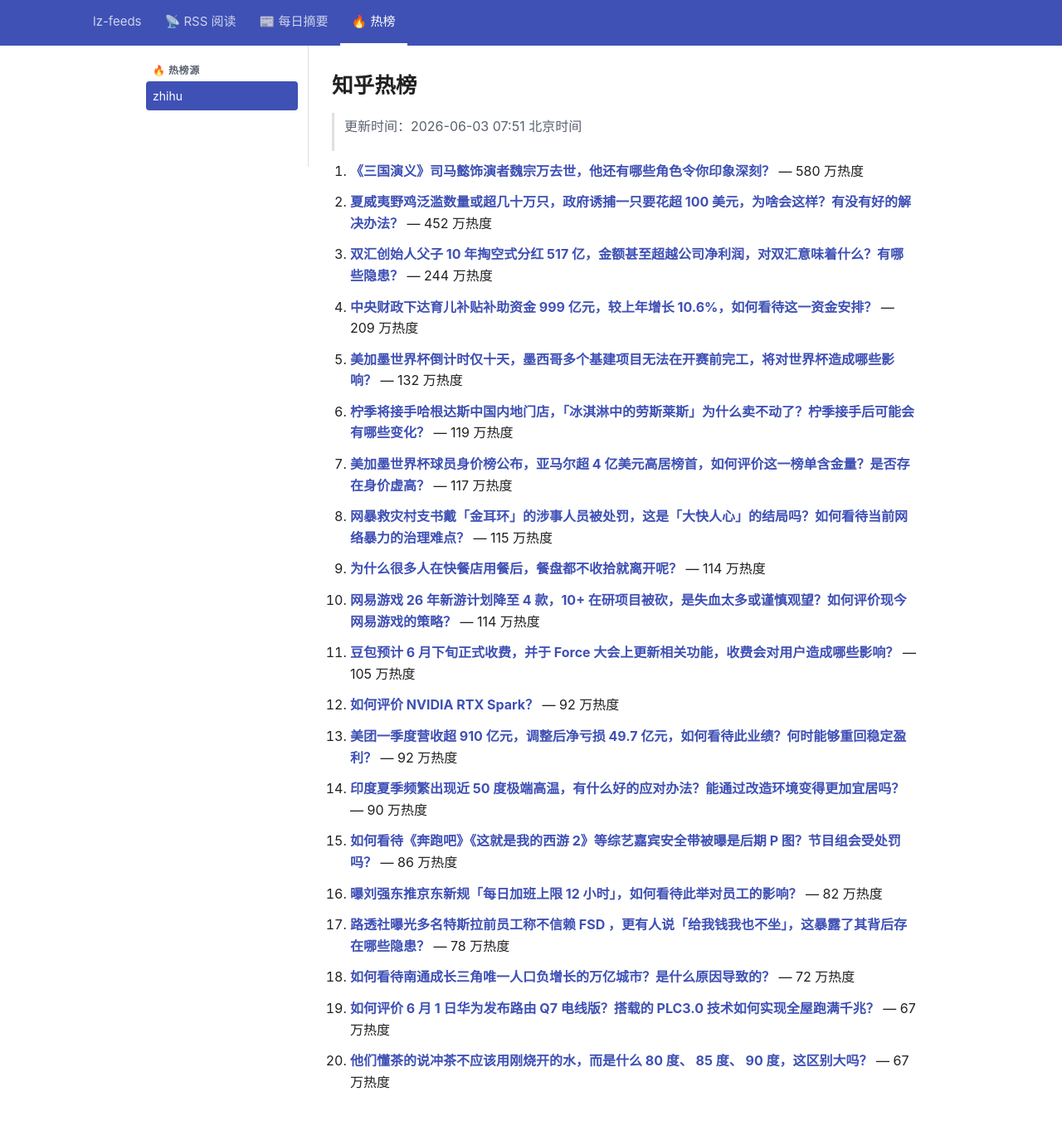
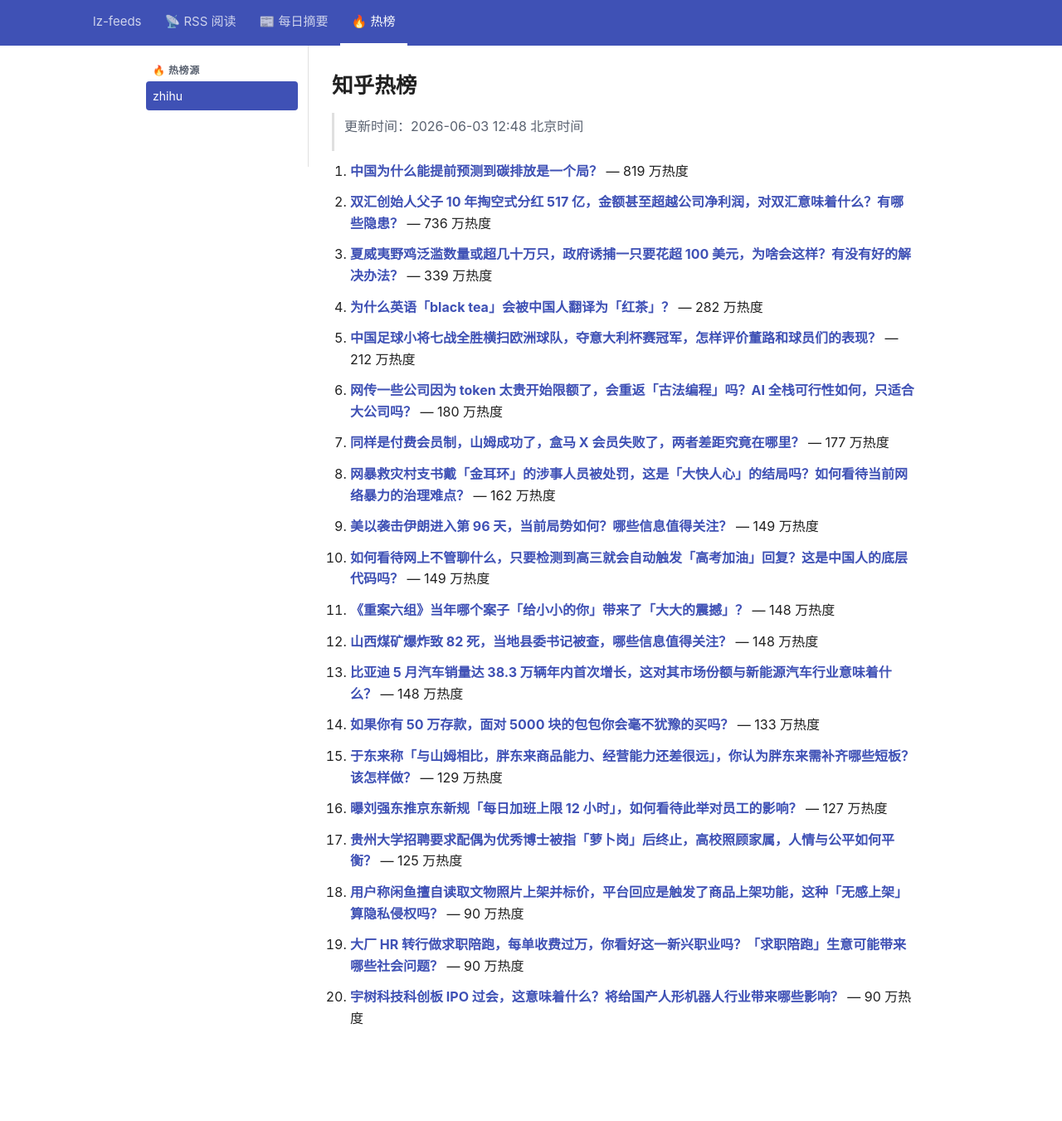
Before and after one commit to lizhang0101/lz-feeds, a Jekyll site: the page built from _hotlist/zhihu.md, in a window 1280 px wide and 1381 px high. Shown: the top 1351 px of the window at 83% size. Built offline with Jekyll 4.4.1, drawn with Linux system fonts in a browser that asks for light colours.

Commit message:
hotlist: 2026-06-03T04:48Z

```diff
--- a/_hotlist/zhihu.md
+++ b/_hotlist/zhihu.md
@@ -1,48 +1,48 @@
 ---
-updated: 2026-06-03 07:51 北京时间
+updated: 2026-06-03 12:48 北京时间
 count: 20
 ---
 
 # 知乎热榜
 
-> 更新时间：2026-06-03 07:51 北京时间
+> 更新时间：2026-06-03 12:48 北京时间
 
-1. **[《三国演义》司马懿饰演者魏宗万去世，他还有哪些角色令你印象深刻？](https://www.zhihu.com/question/2045241543074771466)** — 580 万热度
+1. **[中国为什么能提前预测到碳排放是一个局？](https://www.zhihu.com/question/2044940702971336256)** — 819 万热度
 
-2. **[夏威夷野鸡泛滥数量或超几十万只，政府诱捕一只要花超 100 美元，为啥会这样？有没有好的解决办法？](https://www.zhihu.com/question/2045166684776789812)** — 452 万热度
+2. **[双汇创始人父子 10 年掏空式分红 517 亿，金额甚至超越公司净利润，对双汇意味着什么？有哪些隐患？](https://www.zhihu.com/question/2045195329071309428)** — 736 万热度
 
-3. **[双汇创始人父子 10 年掏空式分红 517 亿，金额甚至超越公司净利润，对双汇意味着什么？有哪些隐患？](https://www.zhihu.com/question/2045195329071309428)** — 244 万热度
+3. **[夏威夷野鸡泛滥数量或超几十万只，政府诱捕一只要花超 100 美元，为啥会这样？有没有好的解决办法？](https://www.zhihu.com/question/2045166684776789812)** — 339 万热度
 
-4. **[中央财政下达育儿补贴补助资金 999 亿元，较上年增长 10.6%，如何看待这一资金安排？](https://www.zhihu.com/question/2045118337223488138)** — 209 万热度
+4. **[为什么英语「black tea」会被中国人翻译为「红茶」？](https://www.zhihu.com/question/2043466686905447828)** — 282 万热度
 
-5. **[美加墨世界杯倒计时仅十天，墨西哥多个基建项目无法在开赛前完工，将对世界杯造成哪些影响？](https://www.zhihu.com/question/2045132956591723223)** — 132 万热度
+5. **[中国足球小将七战全胜横扫欧洲球队，夺意大利杯赛冠军，怎样评价董路和球员们的表现？](https://www.zhihu.com/question/2045245336847737126)** — 212 万热度
 
-6. **[柠季将接手哈根达斯中国内地门店，「冰淇淋中的劳斯莱斯」为什么卖不动了？柠季接手后可能会有哪些变化？](https://www.zhihu.com/question/2045128511753647963)** — 119 万热度
+6. **[网传一些公司因为 token 太贵开始限额了，会重返「古法编程」吗？AI 全栈可行性如何，只适合大公司吗？](https://www.zhihu.com/question/2045210107105862467)** — 180 万热度
 
-7. **[美加墨世界杯球员身价榜公布，亚马尔超 4 亿美元高居榜首，如何评价这一榜单含金量？是否存在身价虚高？](https://www.zhihu.com/question/2044824905963632242)** — 117 万热度
+7. **[同样是付费会员制，山姆成功了，盒马 X 会员失败了，两者差距究竟在哪里？](https://www.zhihu.com/question/2012506163619595196)** — 177 万热度
 
-8. **[网暴救灾村支书戴「金耳环」的涉事人员被处罚，这是「大快人心」的结局吗？如何看待当前网络暴力的治理难点？](https://www.zhihu.com/question/2045125886844859183)** — 115 万热度
+8. **[网暴救灾村支书戴「金耳环」的涉事人员被处罚，这是「大快人心」的结局吗？如何看待当前网络暴力的治理难点？](https://www.zhihu.com/question/2045125886844859183)** — 162 万热度
 
-9. **[为什么很多人在快餐店用餐后，餐盘都不收拾就离开呢？](https://www.zhihu.com/question/1996499340886290798)** — 114 万热度
+9. **[美以袭击伊朗进入第 96 天，当前局势如何？哪些信息值得关注？](https://www.zhihu.com/question/2045279638348199640)** — 149 万热度
 
-10. **[网易游戏 26 年新游计划降至 4 款，10+ 在研项目被砍，是失血太多或谨慎观望？如何评价现今网易游戏的策略？](https://www.zhihu.com/question/2042983322993913991)** — 114 万热度
+10. **[如何看待网上不管聊什么，只要检测到高三就会自动触发「高考加油」回复？这是中国人的底层代码吗？](https://www.zhihu.com/question/2045166104444499420)** — 149 万热度
 
-11. **[豆包预计 6 月下旬正式收费，并于 Force 大会上更新相关功能，收费会对用户造成哪些影响？](https://www.zhihu.com/question/2044897263168616422)** — 105 万热度
+11. **[《重案六组》当年哪个案子「给小小的你」带来了「大大的震撼」？](https://www.zhihu.com/question/2044741584709738970)** — 148 万热度
 
-12. **[如何评价 NVIDIA RTX Spark？](https://www.zhihu.com/question/2044792103595770822)** — 92 万热度
+12. **[山西煤矿爆炸致 82 死，当地县委书记被查，哪些信息值得关注？](https://www.zhihu.com/question/2045257311883454150)** — 148 万热度
 
-13. **[美团一季度营收超 910 亿元，调整后净亏损 49.7 亿元，如何看待此业绩？何时能够重回稳定盈利？](https://www.zhihu.com/question/2044820813635907827)** — 92 万热度
+13. **[比亚迪 5 月汽车销量达 38.3 万辆年内首次增长，这对其市场份额与新能源汽车行业意味着什么？](https://www.zhihu.com/question/2044859839910827099)** — 148 万热度
 
-14. **[印度夏季频繁出现近 50 度极端高温，有什么好的应对办法？能通过改造环境变得更加宜居吗？](https://www.zhihu.com/question/2044848801311979204)** — 90 万热度
+14. **[如果你有 50 万存款，面对 5000 块的包包你会毫不犹豫的买吗？](https://www.zhihu.com/question/2043373941809484359)** — 133 万热度
 
-15. **[如何看待《奔跑吧》《这就是我的西游 2》等综艺嘉宾安全带被曝是后期 P 图？节目组会受处罚吗？](https://www.zhihu.com/question/2044830466537215022)** — 86 万热度
+15. **[于东来称「与山姆相比，胖东来商品能力、经营能力还差很远」，你认为胖东来需补齐哪些短板？该怎样做？](https://www.zhihu.com/question/2044773273901217307)** — 129 万热度
 
-16. **[曝刘强东推京东新规「每日加班上限 12 小时」，如何看待此举对员工的影响？](https://www.zhihu.com/question/2043672134849933812)** — 82 万热度
+16. **[曝刘强东推京东新规「每日加班上限 12 小时」，如何看待此举对员工的影响？](https://www.zhihu.com/question/2043672134849933812)** — 127 万热度
 
-17. **[路透社曝光多名特斯拉前员工称不信赖 FSD ，更有人说「给我钱我也不坐」，这暴露了其背后存在哪些隐患？](https://www.zhihu.com/question/2044816484182877447)** — 78 万热度
+17. **[贵州大学招聘要求配偶为优秀博士被指「萝卜岗」后终止，高校照顾家属，人情与公平如何平衡？](https://www.zhihu.com/question/2044768845597082439)** — 125 万热度
 
-18. **[如何看待南通成长三角唯一人口负增长的万亿城市？是什么原因导致的？](https://www.zhihu.com/question/2044425711688093967)** — 72 万热度
+18. **[用户称闲鱼擅自读取文物照片上架并标价，平台回应是触发了商品上架功能，这种「无感上架」算隐私侵权吗？](https://www.zhihu.com/question/2044764840267347374)** — 90 万热度
 
-19. **[如何评价 6 月 1 日华为发布路由 Q7 电线版？搭载的 PLC3.0 技术如何实现全屋跑满千兆？](https://www.zhihu.com/question/2044769622897976673)** — 67 万热度
+19. **[大厂 HR 转行做求职陪跑，每单收费过万，你看好这一新兴职业吗？「求职陪跑」生意可能带来哪些社会问题？](https://www.zhihu.com/question/2045085354546419316)** — 90 万热度
 
-20. **[他们懂茶的说冲茶不应该用刚烧开的水，而是什么 80 度、 85 度、 90 度，这区别大吗？](https://www.zhihu.com/question/1900952141088137596)** — 67 万热度
+20. **[宇树科技科创板 IPO 过会，这意味着什么？将给国产人形机器人行业带来哪些影响？](https://www.zhihu.com/question/2044829108081775769)** — 90 万热度
```
